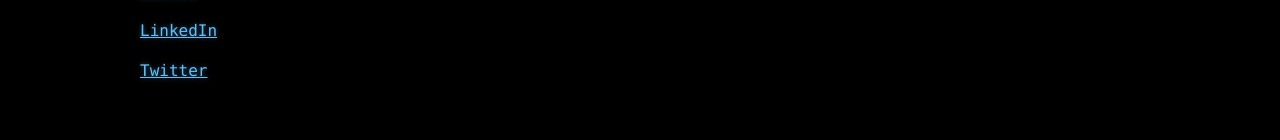
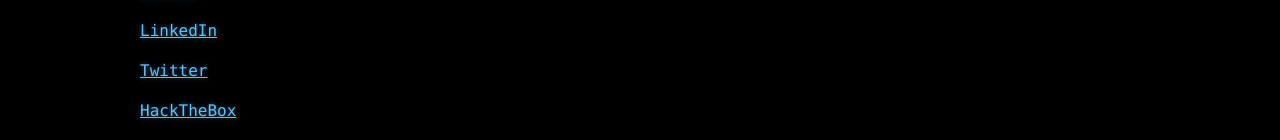
Before and after one commit to sudoheader/sudoheader.github.io, a Jekyll site: the page built from index.md, in a window 1280 px wide. Shown: the part 1178-1318 px from the top of the page. Built offline with Jekyll 4.4.1, drawn with Linux system fonts in a browser that asks for light colours; before the commit the page ends 1281 px from its top, so only the background shows below that.

Commit message:
add hackthebox link

```diff
--- a/index.md
+++ b/index.md
@@ -47,3 +47,5 @@ For all intents and purposes, one should stick with [VirtualBox](https://www.vir
 [Twitter](https://twitter.com/sudoheader)
 
 <script src="https://tryhackme.com/badge/661"></script>
+
+[HackTheBox](https://www.hackthebox.com/badge/image/150062)
```
